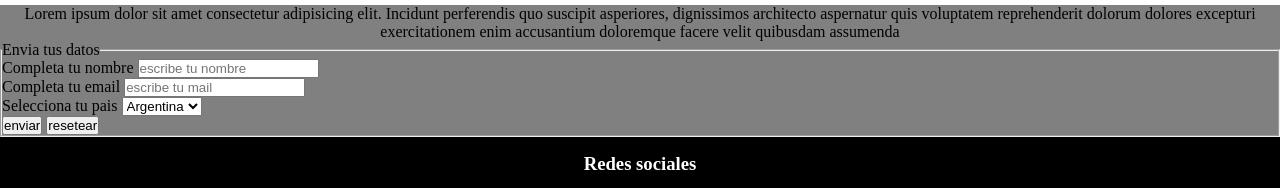
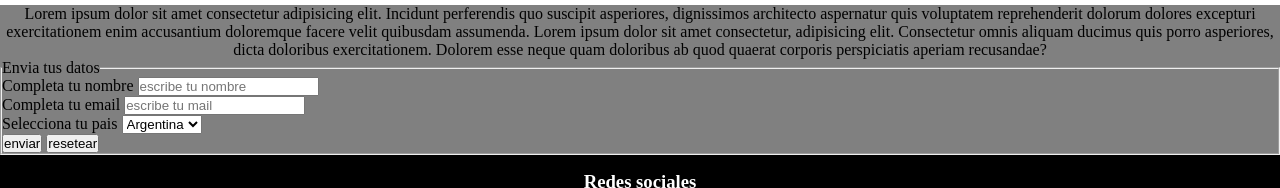
Before and after one commit to EmiQuitllet1996/pruebaGib, a plain HTML site: page pages/contacto.html in a window 1280 px wide. Shown: the part 185-373 px from the top of the page. Drawn offline with nearby package versions, Linux system fonts and the light colour scheme.

Commit message:
cambios en contacto

```diff
--- a/pages/contacto.html
+++ b/pages/contacto.html
@@ -35,10 +35,11 @@
 </header>
 
 <main>
-    <p>Lorem ipsum dolor sit amet consectetur adipisicing elit. Incidunt perferendis quo suscipit asperiores, dignissimos architecto aspernatur quis voluptatem reprehenderit dolorum dolores excepturi exercitationem enim accusantium doloremque facere velit quibusdam assumenda</p>
+    <p>Lorem ipsum dolor sit amet consectetur adipisicing elit. Incidunt perferendis quo suscipit asperiores, dignissimos architecto aspernatur quis voluptatem reprehenderit dolorum dolores excepturi exercitationem enim accusantium doloremque facere velit quibusdam assumenda.
+    Lorem ipsum dolor sit amet consectetur, adipisicing elit. Consectetur omnis aliquam ducimus quis porro asperiores, dicta doloribus exercitationem. Dolorem esse neque quam doloribus ab quod quaerat corporis perspiciatis aperiam recusandae?</p>
 </main>
 
-<form >
+<form>
     <fieldset>
         <legend>Envia tus datos</legend>
         <div>
@@ -46,7 +47,7 @@
             Completa tu nombre
             </label>
             <input type="text" name="nombre" placeholder="escribe tu nombre">
-        </div>
+</div>
 
 <div>
 <label for="mail">
```
